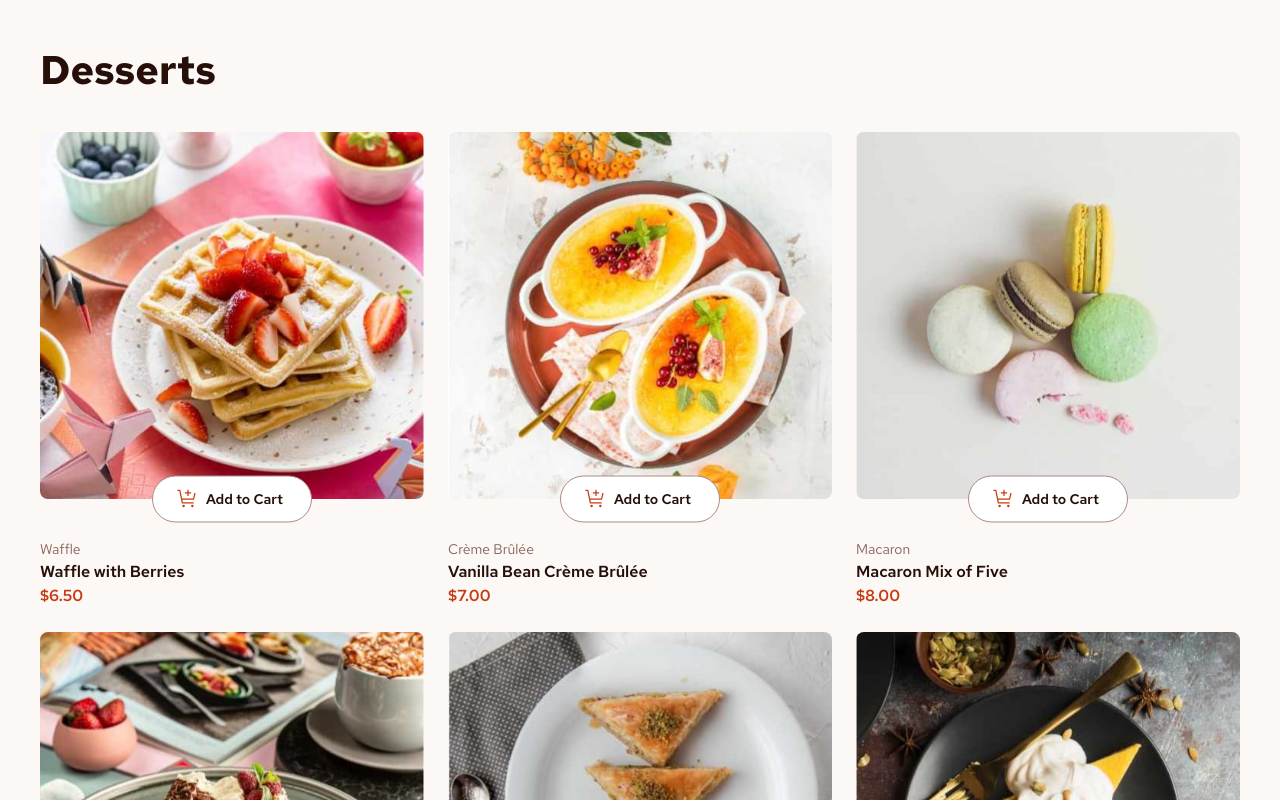
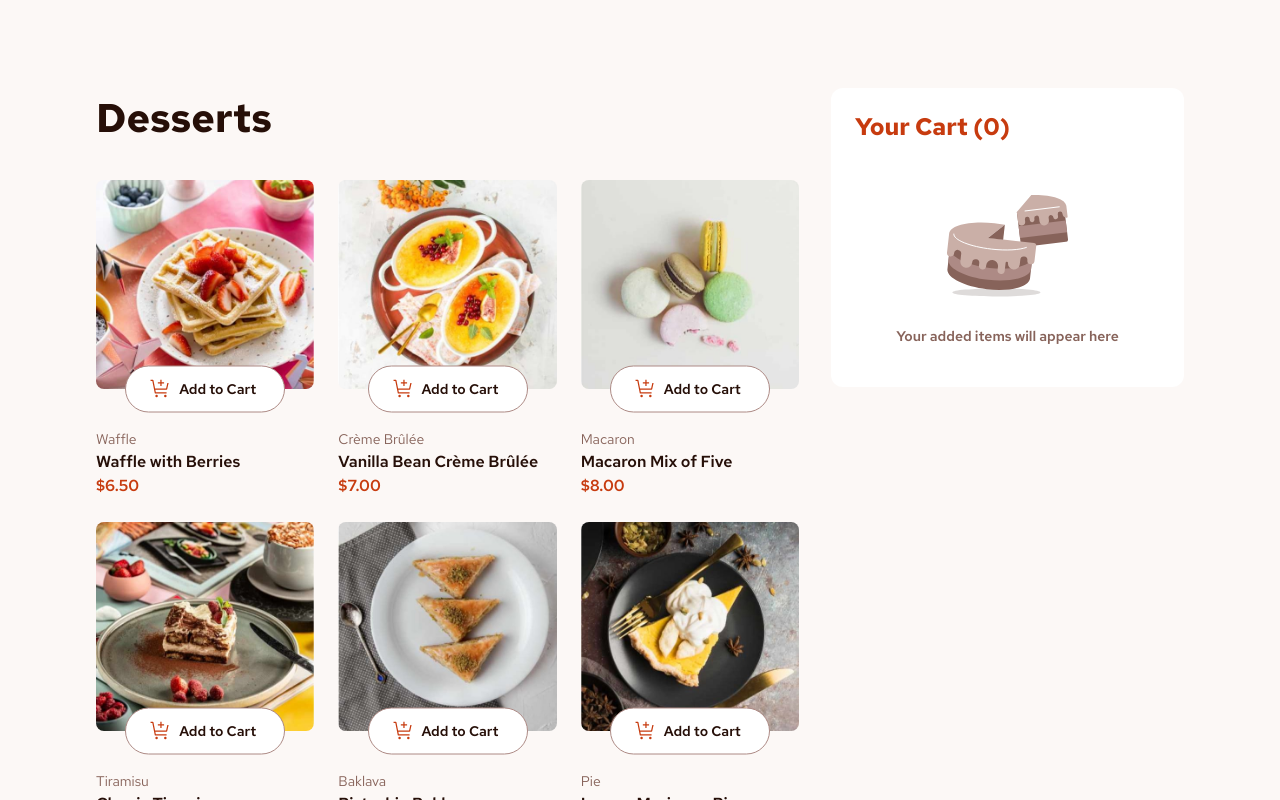
Before and after one commit to KarolinaMas/product-list-with-cart, a React (Vite) app: page / in a window 1280 px wide. Shown: the top 800 px of the page. Built offline with nearby package versions, Linux system fonts and the light colour scheme.

Commit message:
add styling for laptop

```diff
--- a/src/App.tsx
+++ b/src/App.tsx
@@ -79,9 +79,11 @@ const App = () => {
             max-xs:px-3
             s:px-10
             sm:max-w-screen sm:py-10
+            lg:flex-row lg:items-start
+            xl:py-22 xl:px-24
             "
     >
-      <section>
+      <section className="lg:basis-2/3">
         <h1 className="mb-8 text-[2.5rem] font-bold">Desserts</h1>
         <div
           className="
@@ -106,7 +108,7 @@ const App = () => {
         </div>
       </section>
 
-      <section className="rounded-xl bg-white p-6">
+      <section className="rounded-xl bg-white p-6 lg:w-[384px] basis-1/3">
         <p className="text-2xl font-bold leading-[125%] text-red mb-6">
           Your Cart ({totalUnits})
         </p>
```
